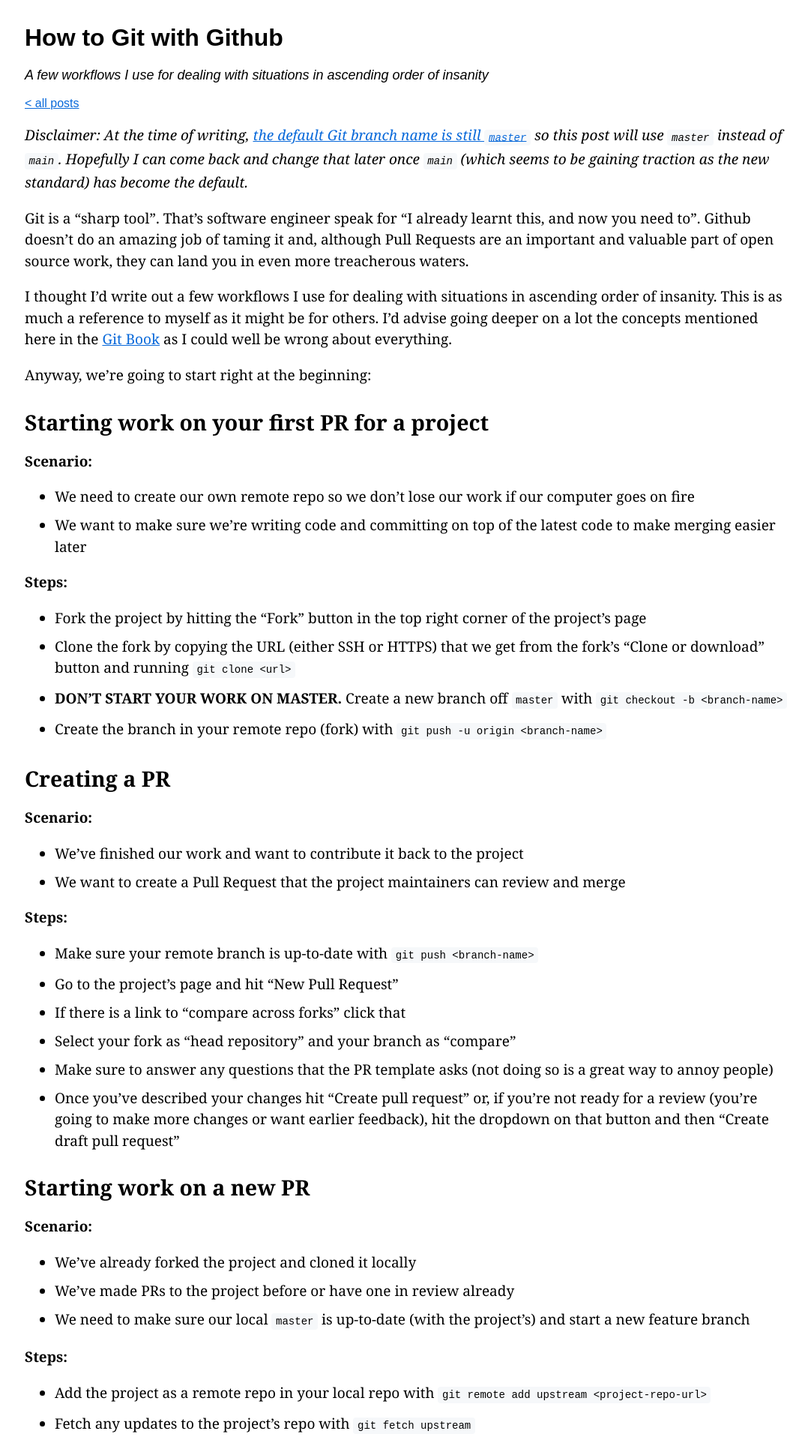
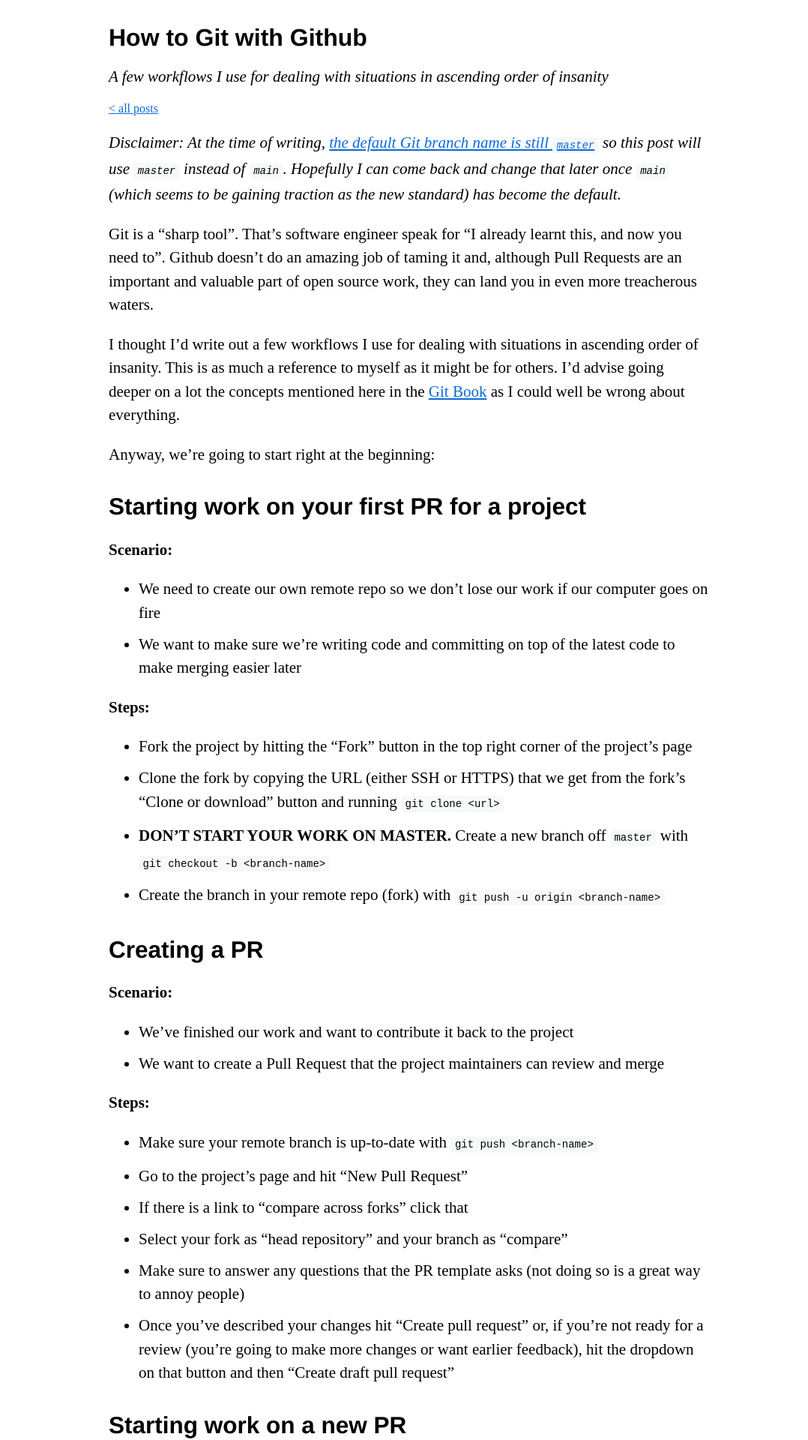
Before and after one commit to seadowg/seadowg.github.com, a Jekyll site: the page built from _posts/2023-01-12-how-to-git-with-github.md, in a window 1280 px wide. Shown: the top 1920 px of the page at 75% size, without its empty margins (95-1173 px from the left). Built offline with Jekyll 4.4.1, drawn with Linux system fonts in a browser that asks for light colours.

Commit message:
Simplify CSS

```diff
--- a/_layouts/default.html
+++ b/_layouts/default.html
@@ -21,7 +21,6 @@
     <style>
       body {
         margin: 2em;
-        font-family: sans-serif;
       }
 
       a {
@@ -30,6 +29,10 @@
 
       .title {
         margin-bottom: 2em;
+      }
+
+      h1, h2 {
+        font-family: helvetica neue,helvetica,sans-serif;
       }
 
       @media (prefers-color-scheme: dark) {
--- a/_layouts/post.html
+++ b/_layouts/post.html
@@ -27,17 +27,18 @@
     <style>
       body {
         margin: 2em;
-        font-family: sans-serif;
+      }
+
+      h1, h2 {
+        font-family: helvetica neue,helvetica,sans-serif;
       }
 
       .container {
-        max-width: 1024px;
+        max-width: 800px;
       }
 
       .contents {
-        font-family: Georgia, sans-serif;
-        font-size: 19px;
-        font-weight: 400;
+        font-size: 21px;
         line-height: 1.5em;
       }
 
@@ -75,7 +76,7 @@
 
       .subtitle {
         font-style: italic;
-        font-size: 18px;
+        font-size: 21px;
       }
 
       img {
```
